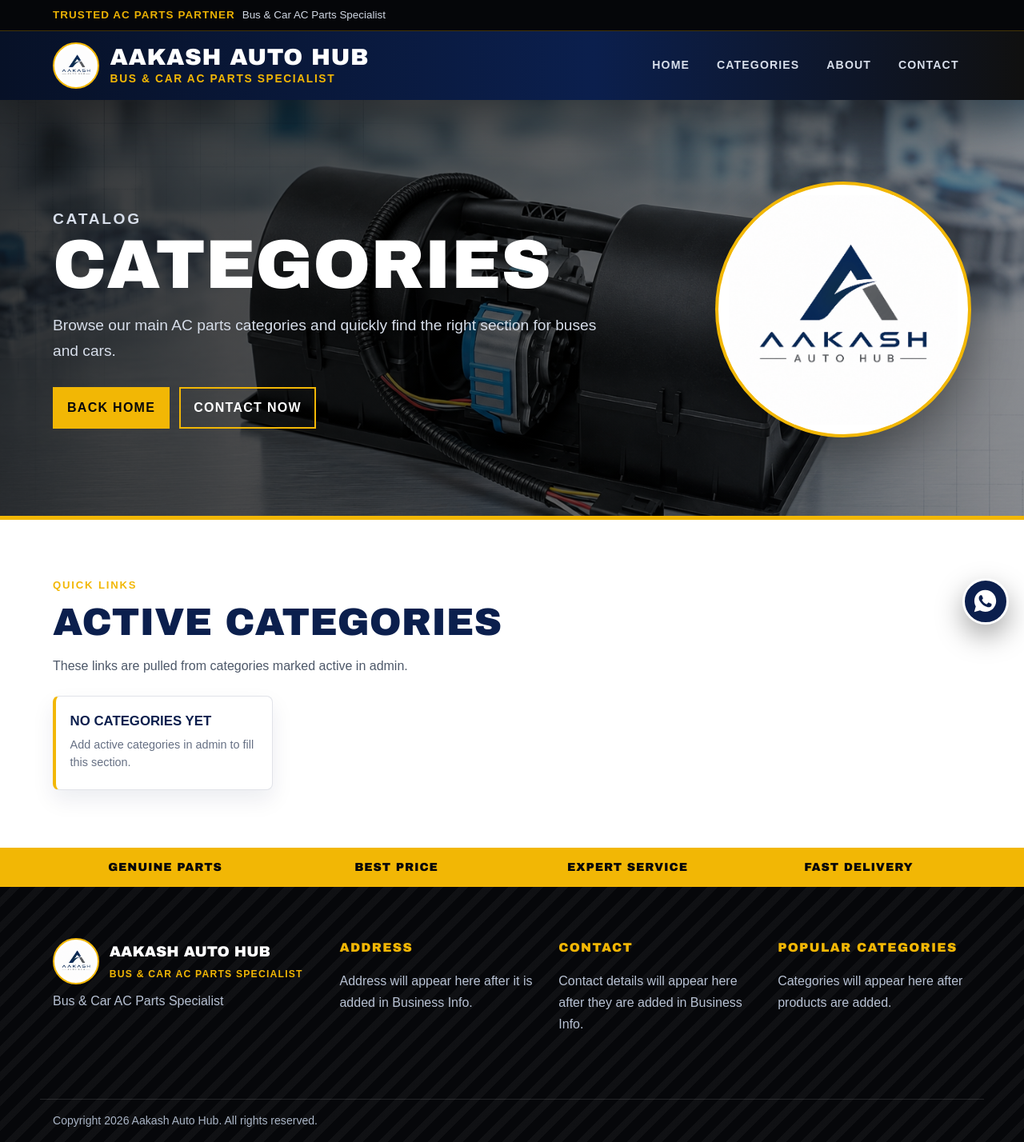
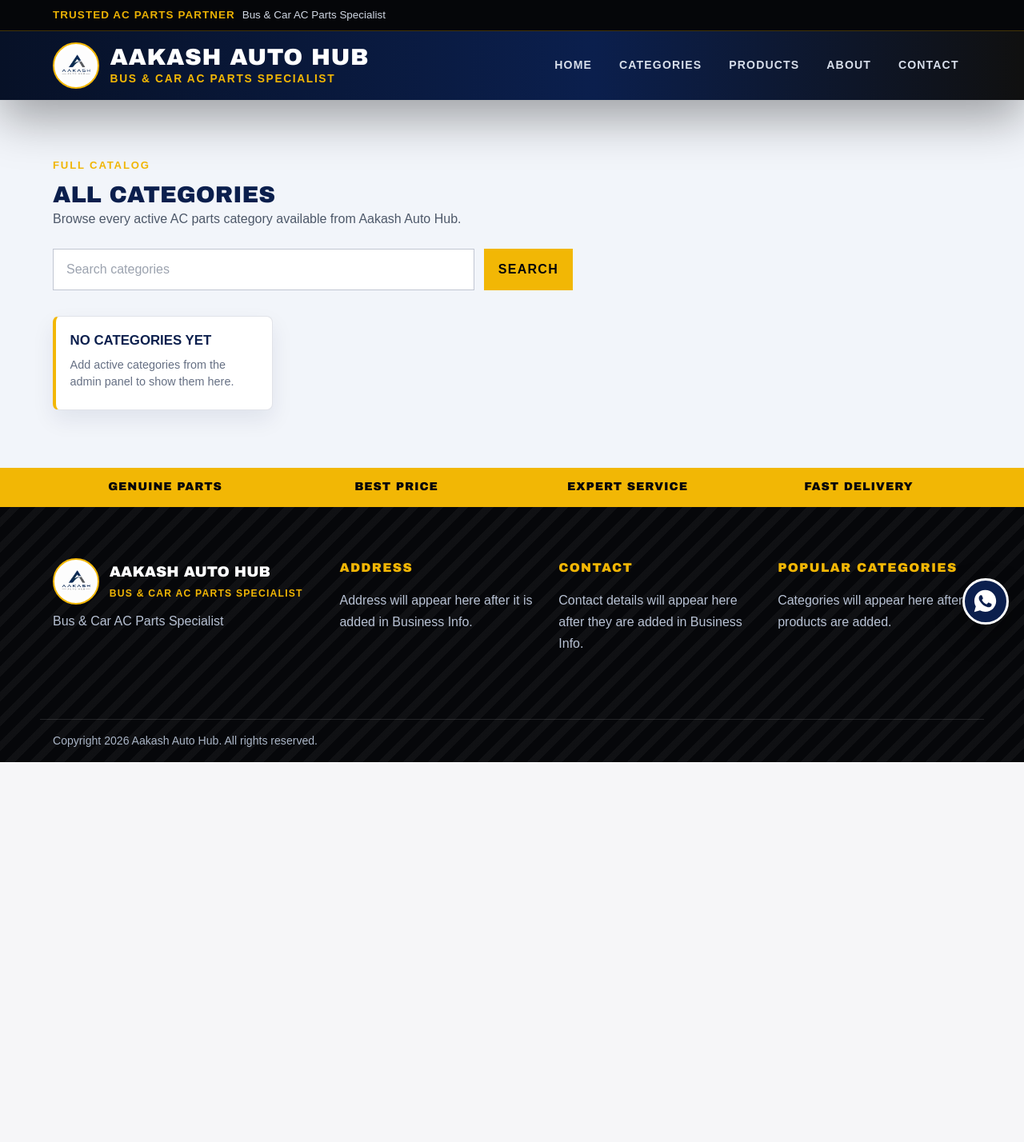
Before and after one commit to visheshpagare21-sketch/aakash-auto-hub, a Django app: page /categories/ in a window 1280 px wide. Shown: the whole page at 80% size. After the commit the page ends 953 px from the top, so only its background shows below. Run offline with Django 5.2, Linux system fonts and the light colour scheme; data comes from the database, SQL or seed files in the repository; data that the repository does not hold is empty; some libraries are stand-ins or nearby versions.

Commit message:
Add catalog improvements and category search

```diff
--- a/catalog/models.py
+++ b/catalog/models.py
@@ -37,6 +37,8 @@ class Category(models.Model):
         related_name='subcategories',
     )
     display_order = models.PositiveIntegerField(default=0)
+    show_on_homepage = models.BooleanField(default=False)
+    homepage_order = models.PositiveIntegerField(blank=True, null=True)
     is_active = models.BooleanField(default=True)
 
     class Meta:
@@ -46,6 +48,7 @@ class Category(models.Model):
         indexes = [
             models.Index(fields=['slug']),
             models.Index(fields=['is_active', 'display_order']),
+            models.Index(fields=['is_active', 'show_on_homepage', 'homepage_order']),
         ]
 
     def __str__(self):
--- a/core/context_processors.py
+++ b/core/context_processors.py
@@ -34,9 +34,9 @@ def site_context(request):
 
     whatsapp_number = business_info.whatsapp_number or business_info.phone_number
     popular_categories = (
-        Category.objects.filter(is_active=True)
+        Category.objects.filter(is_active=True, show_on_homepage=True)
         .annotate(active_product_count=Count('products', filter=Q(products__is_active=True)))
-        .order_by('-active_product_count', 'display_order', 'name')[:6]
+        .order_by('homepage_order', 'display_order', 'name')[:8]
     )
 
     return {
--- a/core/urls.py
+++ b/core/urls.py
@@ -4,6 +4,7 @@ from . import views
 
 urlpatterns = [
     path('', views.home, name='home'),
+    path('products/', views.products, name='products'),
     path('search/', views.search, name='search'),
     path('categories/', views.categories, name='categories'),
     path('category/<slug:slug>/', views.category_detail, name='category-detail'),
--- a/core/views.py
+++ b/core/views.py
@@ -36,6 +36,39 @@ def home(request):
             'categories': categories,
             'featured_products': featured_products,
             'business_info': business_info,
+        },
+    )
+
+
+def products(request):
+    query = request.GET.get('q', '').strip()
+    selected_category = request.GET.get('category', '').strip()
+    categories = Category.objects.filter(is_active=True).order_by('display_order', 'name')
+    products_queryset = (
+        Product.objects.filter(is_active=True)
+        .select_related('category')
+        .prefetch_related('images')
+    )
+
+    if query:
+        products_queryset = products_queryset.filter(
+            Q(name__icontains=query)
+            | Q(part_number__icontains=query)
+            | Q(description__icontains=query)
+            | Q(compatible_models__icontains=query)
+        )
+    if selected_category:
+        products_queryset = products_queryset.filter(category__slug=selected_category)
+
+    page_obj = Paginator(products_queryset, 12).get_page(request.GET.get('page'))
+    return render(
+        request,
+        'core/products.html',
+        {
+            'categories': categories,
+            'page_obj': page_obj,
+            'query': query,
+            'selected_category': selected_category,
         },
     )
 
@@ -148,14 +181,21 @@ def log_whatsapp_enquiry(request, slug):
 
 
 def categories(request):
+    query = request.GET.get('q', '').strip()
+    all_categories = (
+        Category.objects.filter(is_active=True)
+        .annotate(active_product_count=Count('products', filter=Q(products__is_active=True)))
+        .order_by('display_order', 'name')
+    )
+    if query:
+        all_categories = all_categories.filter(name__icontains=query)
+
     return render(
         request,
-        'core/dummy_page.html',
+        'core/categories.html',
         {
-            'page_title': 'Categories',
-            'page_kicker': 'Catalog',
-            'page_summary': 'Browse our main AC parts categories and quickly find the right section for buses and cars.',
-            'page_key': 'categories',
+            'categories': all_categories,
+            'query': query,
         },
     )
 
--- a/static/css/site.css
+++ b/static/css/site.css
@@ -429,6 +429,7 @@ svg {
     text-transform: uppercase;
 }
 
+
 .content-band.dark .section-title {
     color: #ffffff;
 }
@@ -719,6 +720,20 @@ svg {
     line-height: 1.35;
     padding: 1rem;
     text-transform: uppercase;
+}
+
+.product-card-category {
+    color: #667084;
+    display: block;
+    font-size: 0.78rem;
+    font-weight: 800;
+    padding: 0 1rem 1rem;
+    text-transform: uppercase;
+}
+
+.product-filter-chips {
+    border-bottom: 1px solid rgba(11, 31, 77, 0.12);
+    padding-bottom: 1.25rem;
 }
 
 .pagination {
@@ -1455,3 +1470,29 @@ svg {
         width: 54px;
     }
 }
+
+.product-page .section-title {
+    font-size: 1.4rem !important;
+    line-height: 1.1 !important;
+}
+
+@media (max-width: 768px) {
+    .product-page .section-title {
+        font-size: 1rem !important;
+    }
+}
+
+.category-listing .section-title,
+.all-categories-page .section-title,
+.product-catalog-page .section-title {
+    font-size: 1.8rem !important;
+    line-height: 1.1;
+}
+
+@media (max-width: 768px) {
+    .category-listing .section-title,
+    .all-categories-page .section-title,
+    .product-catalog-page .section-title {
+        font-size: 1.4rem !important;
+    }
+}
--- a/templates/base.html
+++ b/templates/base.html
@@ -84,6 +84,7 @@
             <nav class="site-nav" id="siteNav" aria-label="Primary navigation">
                 <a href="{% url 'home' %}">Home</a>
                 <a href="{% url 'categories' %}">Categories</a>
+                <a href="{% url 'products' %}">Products</a>
                 <a href="{% url 'about' %}">About</a>
                 <a href="{% url 'contact' %}">Contact</a>
             </nav>
--- /dev/null
+++ b/templates/core/categories.html
@@ -0,0 +1,45 @@
+{% extends "base.html" %}
+
+{% block title %}All Categories | {{ business_info.business_name }}{% endblock %}
+
+{% block content %}
+<section class="content-band home-categories all-categories-page">
+    <div class="site-container">
+        <p class="section-kicker">Full Catalog</p>
+        <h1 class="section-title">All Categories</h1>
+        <p class="section-copy">Browse every active AC parts category available from {{ business_info.business_name }}.</p>
+
+        <form class="catalog-search" action="{% url 'categories' %}" method="get" role="search">
+            <label class="sr-only" for="categorySearch">Search categories</label>
+            <input id="categorySearch" type="search" name="q" value="{{ query }}" placeholder="Search categories">
+            <button type="submit" class="button-primary">Search</button>
+        </form>
+
+        <div class="category-preview-grid all-categories-grid">
+            {% for category in categories %}
+            <a class="category-tile category-card" href="{% url 'category-detail' category.slug %}">
+                <span class="category-icon-wrap">
+                    {% if category.icon_image %}
+                    <img src="{{ category.icon_image.url }}" alt="" loading="lazy">
+                    {% else %}
+                    <svg aria-hidden="true" viewBox="0 0 64 64"><path d="M12 18h40v28H12zM18 18V11h28v7M20 31h24M32 25v12"/></svg>
+                    {% endif %}
+                </span>
+                <strong>{{ category.name }}</strong>
+                <span>{{ category.active_product_count }} active products</span>
+            </a>
+            {% empty %}
+            <div class="category-tile">
+                {% if query %}
+                <strong>No Categories Found</strong>
+                <span>Try a different category name.</span>
+                {% else %}
+                <strong>No Categories Yet</strong>
+                <span>Add active categories from the admin panel to show them here.</span>
+                {% endif %}
+            </div>
+            {% endfor %}
+        </div>
+    </div>
+</section>
+{% endblock %}
```
Also changed, not shown: catalog/admin.py (+7 -3 lines), templates/core/products.html (added, +61 -0 lines), catalog/migrations/0002_category_homepage_order_category_show_on_homepage_and_more.py (added).
